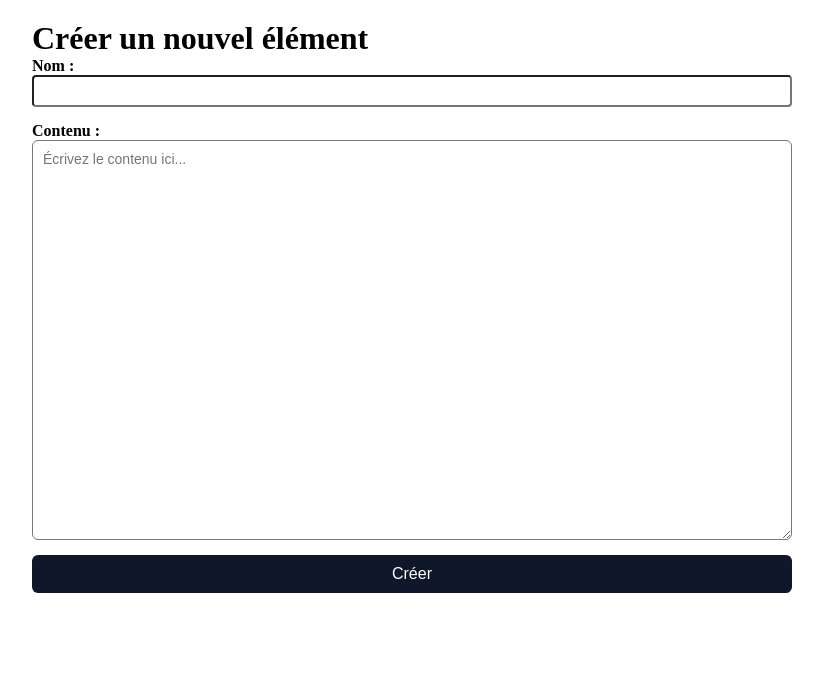
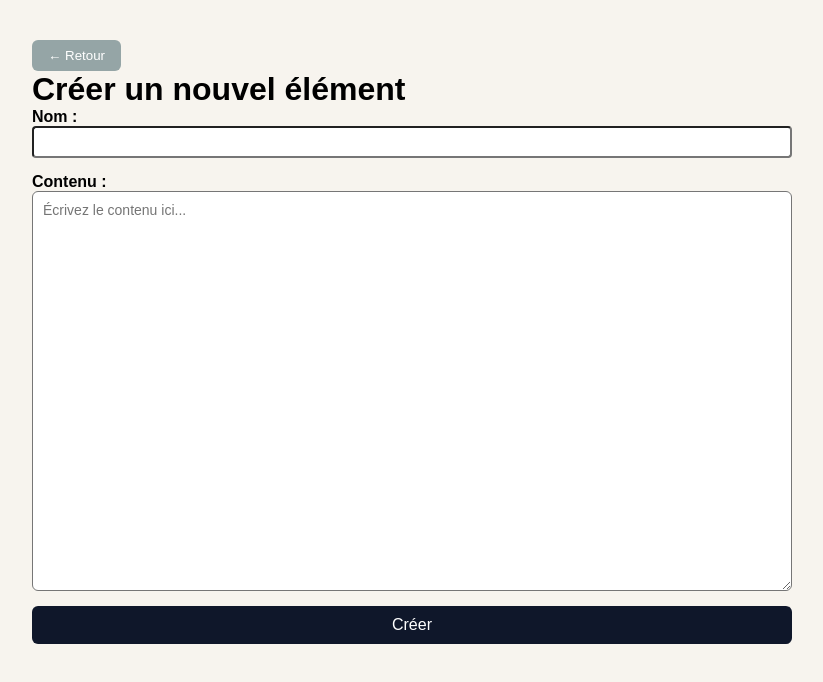
Before and after one commit to KEEEENNNNYYYY/DEFI-Admin, a React (Vite) app in the folder front-end/: page /create in a window 1280 px wide. Shown: the top 682 px of the page, without its empty margins (228-1051 px from the left). Built offline with nearby package versions, Linux system fonts and the light colour scheme.

Commit message:
feat : added search bar

```diff
--- a/front-end/index.html
+++ b/front-end/index.html
@@ -1,13 +1,16 @@
 <!doctype html>
 <html lang="en">
+
 <head>
   <meta charset="UTF-8" />
-    <link rel="icon" type="image/svg+xml" href="/vite.svg" />
+  <link rel="icon" type="image/svg+xml" href="/400_filter_nobg_67f7be5f53ddb.webp" />
   <meta name="viewport" content="width=device-width, initial-scale=1.0" />
   <title>defi-admin</title>
 </head>
+
 <body>
   <div id="root"></div>
   <script type="module" src="/src/main.jsx"></script>
 </body>
+
 </html>
--- a/front-end/src/App.css
+++ b/front-end/src/App.css
@@ -0,0 +1,7 @@
+body {
+    background-color: #f7f4ee;
+    /* Beige clair élégant */
+    margin: 0;
+    padding: 0;
+    font-family: Arial, sans-serif;
+}
--- a/front-end/src/components/deleteButton.jsx
+++ b/front-end/src/components/deleteButton.jsx
@@ -5,6 +5,7 @@ function DeleteButton({ id, onDelete }) {
         try {
             await axios.delete(`${import.meta.env.VITE_API_URL}/api/items/${id}`);
             onDelete(id); // Appelle la fonction de suppression côté parent
+            alert("Élément supprimé");
         } catch (error) {
             console.error("Erreur lors de la suppression :", error);
             alert("Erreur lors de la suppression");
--- a/front-end/src/pages/Home.jsx
+++ b/front-end/src/pages/Home.jsx
@@ -8,30 +8,49 @@ import Navbar from "../components/Navbar";
 import "../styles/Home.css";
 
 function Home() {
-    const [data, setData] = useState([]);
+    const [data, setData] = useState([]); // Tous les éléments
+    const [filteredData, setFilteredData] = useState([]); // Éléments filtrés pour la recherche
+    const [search, setSearch] = useState("");
     const navigate = useNavigate();
 
-    const [search, setSearch] = useState("");
+    // ⚡ Charger tous les éléments depuis le backend au chargement de la page
+    useEffect(() => {
+        const fetchItems = async () => {
+            try {
+                const res = await axios.get(`${import.meta.env.VITE_API_URL}/api/items`);
+                setData(res.data);
+                setFilteredData(res.data); // Initialement tous les éléments
+            } catch (err) {
+                console.error(err);
+            }
+        };
 
-
-    useEffect(() => {
-        axios
-            .get(`${import.meta.env.VITE_API_URL}/api/items`)
-            .then((res) => setData(res.data))
-            .catch((err) => console.error(err));
+        fetchItems();
     }, []);
 
+    // ⚡ Filtrage live dès que `search` change
+    useEffect(() => {
+        const lowerSearch = search.toLowerCase();
+        const filtered = data.filter(item =>
+            Object.values(item).some(
+                value =>
+                    typeof value === "string" &&
+                    value.toLowerCase().includes(lowerSearch)
+            )
+        );
+        setFilteredData(filtered);
+    }, [search, data]);
+
+    // ⚡ Supprimer un élément localement
     const handleDelete = (id) => {
         setData((prevData) => prevData.filter((item) => item.id !== id));
+        setFilteredData((prevData) => prevData.filter((item) => item.id !== id));
     };
 
     return (
         <>
-            <Navbar
-                search={search}
-                setSearch={setSearch}
-                onLogout={() => alert("Déconnecté !")}
-            />
+            <Navbar search={search} setSearch={setSearch} onLogout={() => { }} />
+
             <div className="home-container">
                 <h1 className="title">Liste des éléments</h1>
 
@@ -39,7 +58,7 @@ function Home() {
                     + Créer un nouvel élément
                 </button>
 
-                {data.map((item) => (
+                {filteredData.map((item) => (
                     <div key={item.id} className="item-card">
                         <div className="item-info">
                             <p><strong>ID :</strong> {item.id}</p>
--- a/front-end/src/pages/create.jsx
+++ b/front-end/src/pages/create.jsx
@@ -26,6 +26,20 @@ function Create() {
 
     return (
         <div style={{ padding: "20px", maxWidth: "800px", margin: "auto" }}>
+            <button
+                onClick={() => navigate("/")}
+                style={{
+                    backgroundColor: "#95a5a6",
+                    color: "white",
+                    border: "none",
+                    padding: "8px 16px",
+                    borderRadius: "6px",
+                    marginTop: "20px",
+                    cursor: "pointer",
+                }}
+            >
+                ← Retour
+            </button>
             <h1>Créer un nouvel élément</h1>
 
             <form onSubmit={handleSubmit} style={{ display: "flex", flexDirection: "column", gap: "15px" }}>
--- a/front-end/src/pages/update.jsx
+++ b/front-end/src/pages/update.jsx
@@ -82,6 +82,20 @@ function UpdatePage() {
                 >
                     Enregistrer
                 </button>
+                <button
+                    onClick={() => navigate("/")}
+                    style={{
+                        backgroundColor: "#95a5a6",
+                        color: "white",
+                        border: "none",
+                        padding: "8px 16px",
+                        borderRadius: "6px",
+                        marginTop: "20px",
+                        cursor: "pointer",
+                    }}
+                >
+                    annuler changement
+                </button>
             </form>
         </div>
     );
```
Lines whose indentation alone changed are shown as unchanged.
